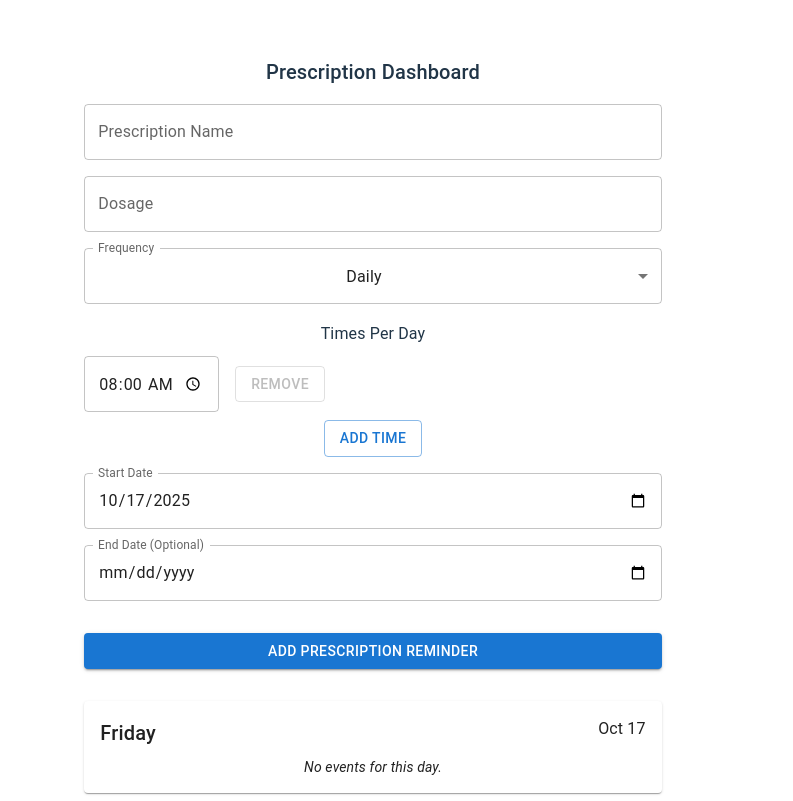
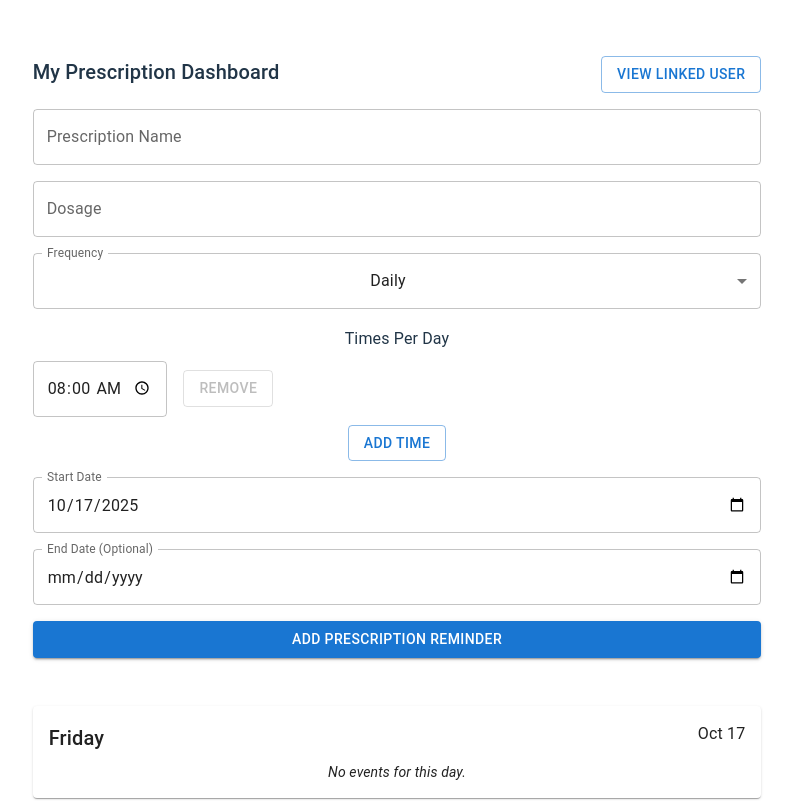
Before and after one commit to ManpreetRai-0/hack, a React (Vite) app in the folder meds/: page /Dashboard in a window 1280 px wide. Shown: the top 801 px of the page, without its empty margins (267-1060 px from the left). Built offline with nearby package versions, Linux system fonts and the light colour scheme; no server answers.

Commit message:
Fixed Weekly and BiDaily buttons

```diff
--- a/meds/src/Pages/dashboard/Dashboard.jsx
+++ b/meds/src/Pages/dashboard/Dashboard.jsx
@@ -12,7 +12,8 @@ import { collection, addDoc } from 'firebase/firestore';
 export default function Dashboard() {
   const [selectedDate, setSelectedDate] = React.useState(dayjs());
   const [events, setEvents] = React.useState({});
-  const [takenEvents, setTakenEvents] = React.useState({}); // ✅ Track taken meds
+  const [takenEvents, setTakenEvents] = React.useState({});
+  const [viewLinked, setViewLinked] = React.useState(false); // ✅ toggle for linked user view
   const [prescription, setPrescription] = React.useState({
     name: '',
     dosage: '',
@@ -56,8 +57,7 @@ export default function Dashboard() {
         ...prescriptionData,
         startDate: prescriptionData.startDate.toDate(),
         endDate: prescriptionData.endDate ? prescriptionData.endDate.toDate() : null,
-        createdAt: new Date(),
-        //eventsByDate,
+
       });
 
       console.log('✅ Prescription saved successfully.');
@@ -72,21 +72,26 @@ export default function Dashboard() {
 
   const updatedEvents = { ...events };
 
-    for (let i = 0; i < 7; i++) {
-      const date = startDate.add(i, 'day');
-      if (endDate && date.isAfter(endDate, 'day')) continue;
+  // ✅ step size based on frequency
+  let step = 1;
+  if (frequency === "every-2-days") step = 2;
+  if (frequency === "weekly") step = 7;
 
-      const dateKey = date.format('YYYY-MM-DD');
+  for (let i = 0; i < 7; i += step) {
+    const date = startDate.add(i, "day");
+    if (endDate && date.isAfter(endDate, "day")) continue;
+
+    const dateKey = date.format("YYYY-MM-DD");
 
     timesPerDay.forEach((time) => {
       const eventDescription = `${name} - ${dosage} at ${time}`;
       if (!updatedEvents[dateKey]) updatedEvents[dateKey] = [];
       updatedEvents[dateKey].push(eventDescription);
 
-        if (Notification.permission === 'granted') {
+      if (Notification.permission === "granted") {
         const dateTime = dayjs(`${dateKey}T${time}`);
         if (dateTime.isAfter(dayjs())) {
-            scheduleNotification('Pill Reminder', eventDescription, dateTime);
+          scheduleNotification("Pill Reminder", eventDescription, dateTime);
         }
       }
     });
@@ -96,23 +101,39 @@ export default function Dashboard() {
   savePrescriptionToFirebase(prescription, updatedEvents);
 
   setPrescription({
-      name: '',
-      dosage: '',
-      frequency: 'daily',
+    name: "",
+    dosage: "",
+    frequency: "daily",
     startDate: dayjs(),
     endDate: null,
-      timesPerDay: ['08:00']
+    timesPerDay: ["08:00"],
   });
+
+
 };
+
 
   const daysOfWeek = getNextWeekDays(selectedDate);
 
   return (
     <LocalizationProvider dateAdapter={AdapterDayjs}>
-      <Box sx={{ display: 'flex', flexDirection: 'column', alignItems: 'center', p: 3 }}>
-        <Typography variant="h6" sx={{ mb: 2 }}>Prescription Dashboard</Typography>
+      <Box sx={{ display: 'flex', flexDirection: 'column', alignItems: 'center', p: 3, width: '100%' }}>
 
-        {/* Prescription Form */}
+        {/* Header with Linked User Toggle */}
+        <Box sx={{ display: 'flex', justifyContent: 'space-between', width: '100%', mb: 2 }}>
+          <Typography variant="h6">
+            {viewLinked ? "Linked User's Dashboard" : "My Prescription Dashboard"}
+          </Typography>
+          <Button
+            variant="outlined"
+            onClick={() => setViewLinked((prev) => !prev)}
+          >
+            {viewLinked ? "View My Dashboard" : "View Linked User"}
+          </Button>
+        </Box>
+
+        {/* Prescription Form (only show if viewing own dashboard) */}
+        {!viewLinked && (
           <Box sx={{ width: '100%', mb: 2 }}>
             <TextField fullWidth label="Prescription Name" value={prescription.name}
               onChange={(e) => setPrescription({ ...prescription, name: e.target.value })}
@@ -133,7 +154,6 @@ export default function Dashboard() {
               </Select>
             </FormControl>
 
-          {/* Time Inputs */}
             <Typography variant="subtitle1" sx={{ mb: 1 }}>Times Per Day</Typography>
             {prescription.timesPerDay.map((time, idx) => (
               <Box key={idx} sx={{ display: 'flex', alignItems: 'center', mb: 1 }}>
@@ -173,7 +193,6 @@ export default function Dashboard() {
               Add Time
             </Button>
 
-          {/* Date Inputs */}
             <TextField fullWidth label="Start Date" type="date"
               value={prescription.startDate.format('YYYY-MM-DD')}
               onChange={(e) => setPrescription({ ...prescription, startDate: dayjs(e.target.value) })}
@@ -189,11 +208,12 @@ export default function Dashboard() {
               sx={{ mb: 2 }}
               InputLabelProps={{ shrink: true }}
             />
-        </Box>
 
             <Button variant="contained" onClick={handleAddPrescription} sx={{ width: '100%', mb: 4 }}>
               Add Prescription Reminder
             </Button>
+          </Box>
+        )}
 
         {/* Display Weekly Events */}
         <Box sx={{ width: '100%' }}>
@@ -228,7 +248,7 @@ export default function Dashboard() {
                           {event} {isTaken && "✔️"}
                         </Typography>
 
-                        {isToday && (
+                        {isToday && !viewLinked && (
                           <Button
                             variant="outlined"
                             size="small"
```
Lines whose indentation alone changed are shown as unchanged.
